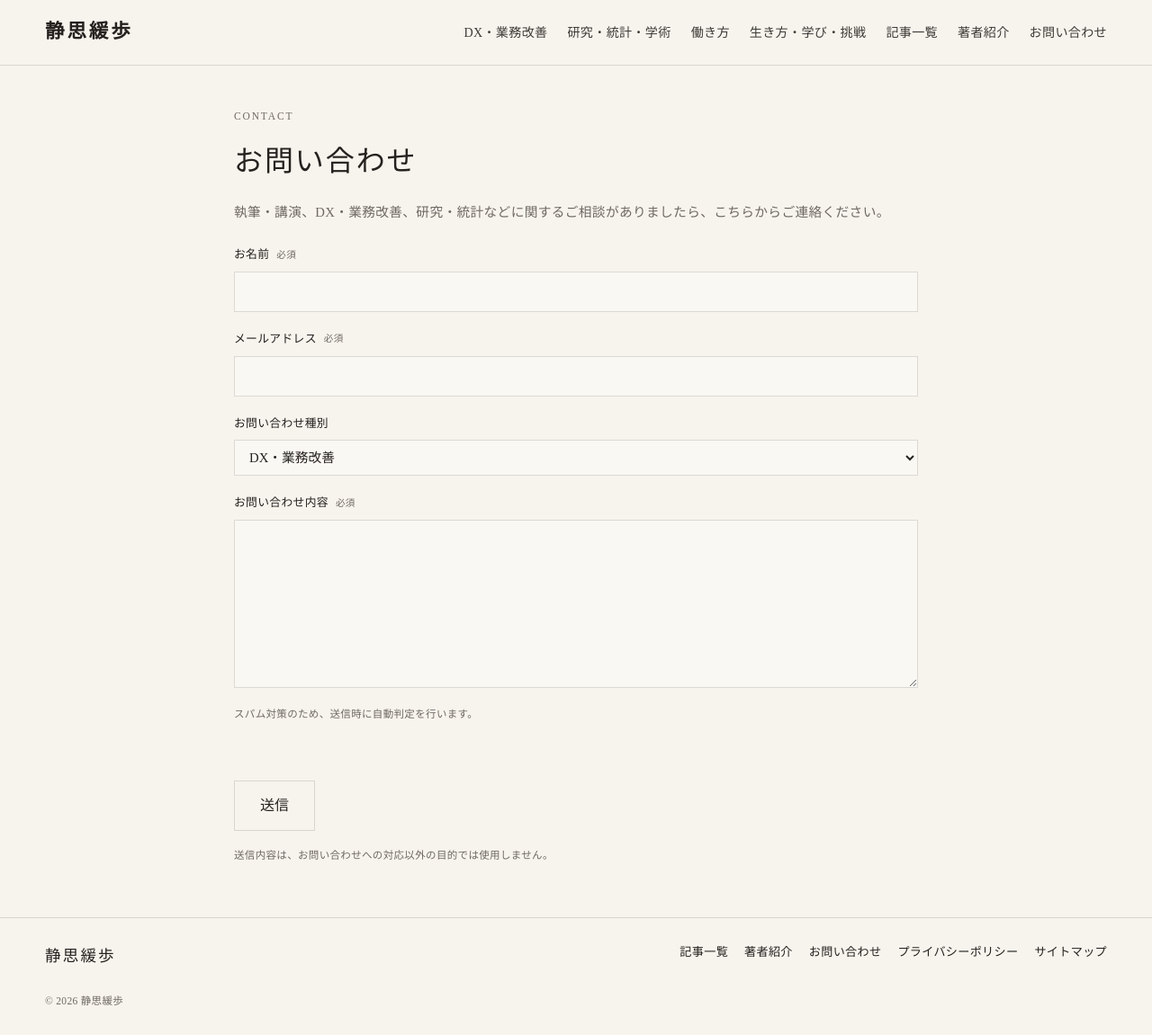
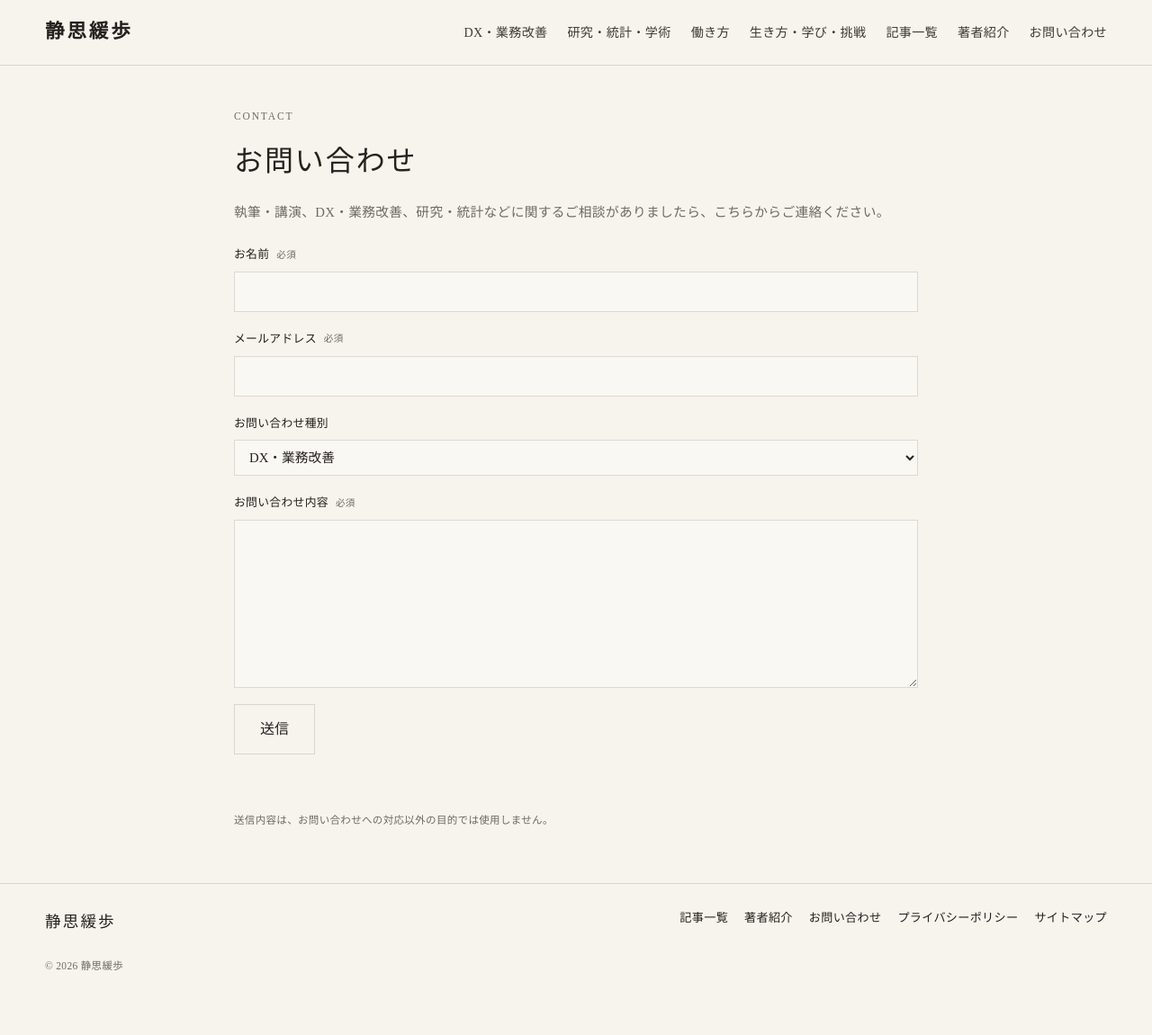
Before and after one commit to naokisuzuki-create/seishi-kanpo, a Jekyll site: the page built from contact/index.html, in a window 1280 px wide and 1151 px high. Shown: the whole window at 90% size. Built offline with Jekyll 4.4.1, drawn with Linux system fonts in a browser that asks for light colours.

Commit message:
Place contact submit beside Turnstile

```diff
--- a/contact/index.html
+++ b/contact/index.html
@@ -46,15 +46,13 @@
       <textarea name="message" rows="7" maxlength="4000" required></textarea>
     </label>
 
-    <div class="contact-security">
-      <p>スパム対策のため、送信時に自動判定を行います。</p>
+    <div class="contact-actions">
       <div class="cf-turnstile" data-sitekey="0x4AAAAAAFAdh6Zegjrg5bqT" data-theme="light"></div>
+      <button type="submit" id="contact-submit">送信</button>
     </div>
 
     <p class="contact-status" id="contact-status" role="status" aria-live="polite"></p>
 
-    <button type="submit" id="contact-submit">送信</button>
-
     <p class="contact-note">送信内容は、お問い合わせへの対応以外の目的では使用しません。</p>
   </form>
 </section>
```
